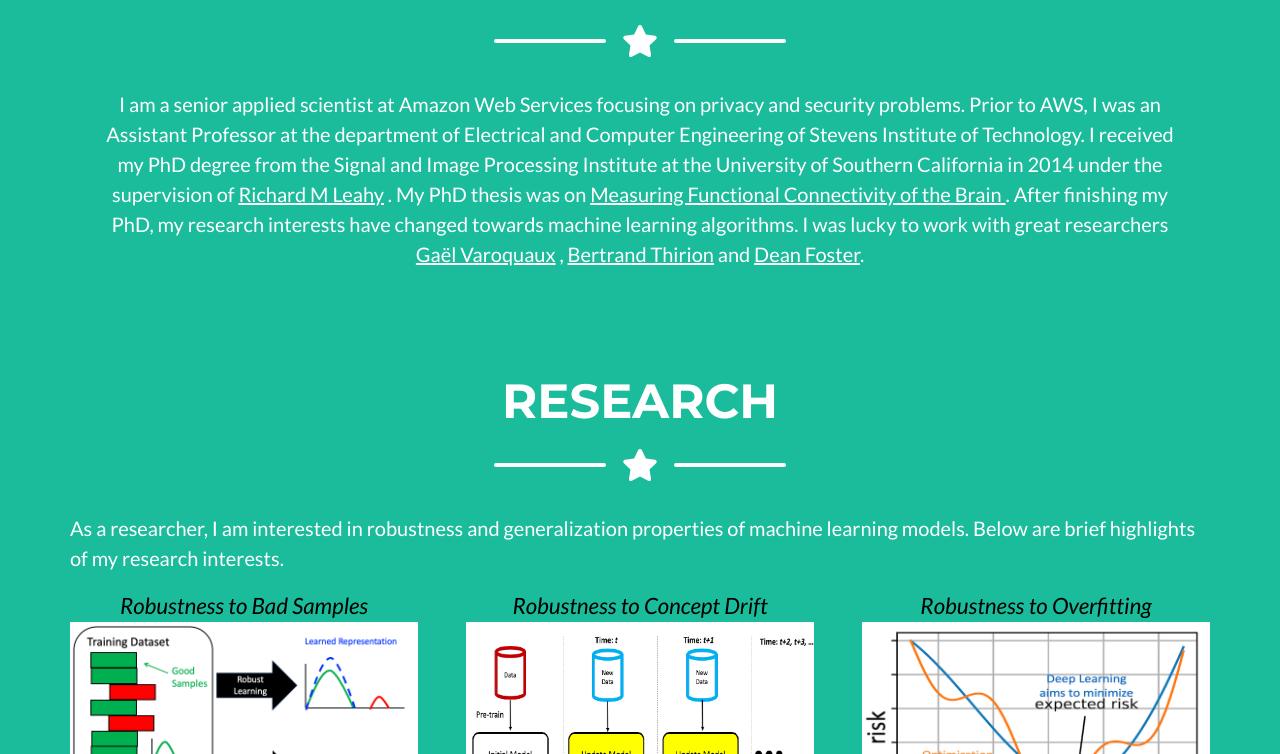
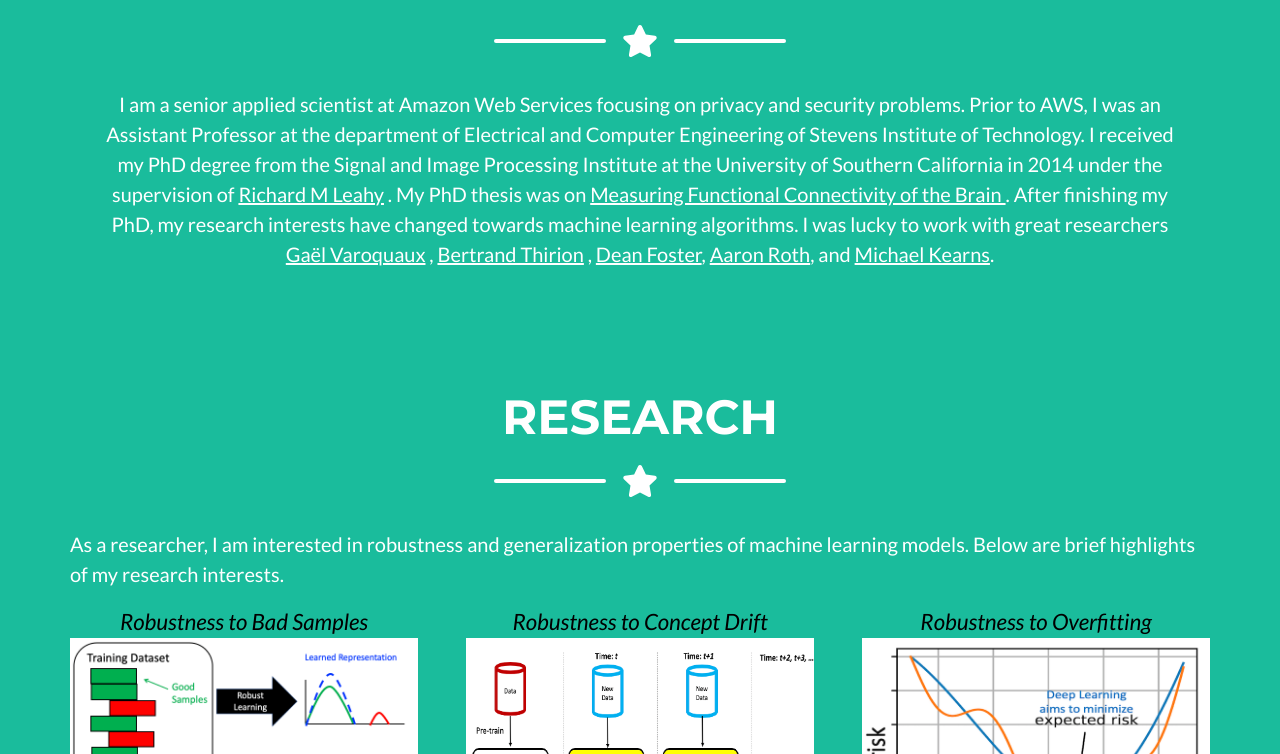
Before and after one commit to sergulaydore/sergulaydore.github.io, a plain HTML site: page index.html in a window 1280 px wide. Shown: the part 666-1420 px from the top of the page. Drawn offline with nearby package versions, Linux system fonts and the light colour scheme.

Commit message:
update colaborators

```diff
--- a/index.html
+++ b/index.html
@@ -48,7 +48,7 @@
                     <div class="divider-custom-line"></div>
                 </div>
                 <!-- Masthead Subheading-->
-                <p class="lead"; style="color:white"> I am a senior applied scientist at Amazon Web Services focusing on privacy and security problems. Prior to AWS, I was an Assistant Professor at the department of Electrical and Computer Engineering of Stevens Institute of Technology. I received my PhD degree from the Signal and Image Processing Institute at the University of Southern California in 2014 under the supervision of  <a href="https://viterbi.usc.edu/directory/faculty/Leahy/Richard"; style="color:white"> <u> Richard M Leahy</u> </a>. My PhD thesis was on <a href="http://digitallibrary.usc.edu/cdm/ref/collection/p15799coll3/id/468390"; style="color:white"> <u> Measuring Functional Connectivity of the Brain </u> </a>.  After finishing my PhD, my research interests have changed towards machine learning algorithms. I was lucky to work with great researchers <a href="http://gael-varoquaux.info/"; style="color:white"> <u> Gaël Varoquaux</u> </a> , <a href="https://team.inria.fr/parietal/team-members/bertrand-thirions-page/"; style="color:white"> <u> Bertrand Thirion</u> </a>  and <a href="https://statistics.wharton.upenn.edu/profile/foster/"; style="color:white"> <u>Dean Foster</u>.  </a> </p>
+                <p class="lead"; style="color:white"> I am a senior applied scientist at Amazon Web Services focusing on privacy and security problems. Prior to AWS, I was an Assistant Professor at the department of Electrical and Computer Engineering of Stevens Institute of Technology. I received my PhD degree from the Signal and Image Processing Institute at the University of Southern California in 2014 under the supervision of  <a href="https://viterbi.usc.edu/directory/faculty/Leahy/Richard"; style="color:white"> <u> Richard M Leahy</u> </a>. My PhD thesis was on <a href="http://digitallibrary.usc.edu/cdm/ref/collection/p15799coll3/id/468390"; style="color:white"> <u> Measuring Functional Connectivity of the Brain </u> </a>.  After finishing my PhD, my research interests have changed towards machine learning algorithms. I was lucky to work with great researchers <a href="http://gael-varoquaux.info/"; style="color:white"> <u> Gaël Varoquaux</u> </a> , <a href="https://team.inria.fr/parietal/team-members/bertrand-thirions-page/"; style="color:white"> <u> Bertrand Thirion</u> </a> , <a href="https://statistics.wharton.upenn.edu/profile/foster/"; style="color:white"> <u>Dean Foster</u></a>, <a href="https://www.cis.upenn.edu/~aaroth/"; style="color:white"> <u>Aaron Roth</u></a>, and <a href="https://www.cis.upenn.edu/~mkearns/"; style="color:white"> <u>Michael Kearns</u></a>. </p> </p>
             </div>
         <!-- </header> -->
         <!-- About Section-->
```
